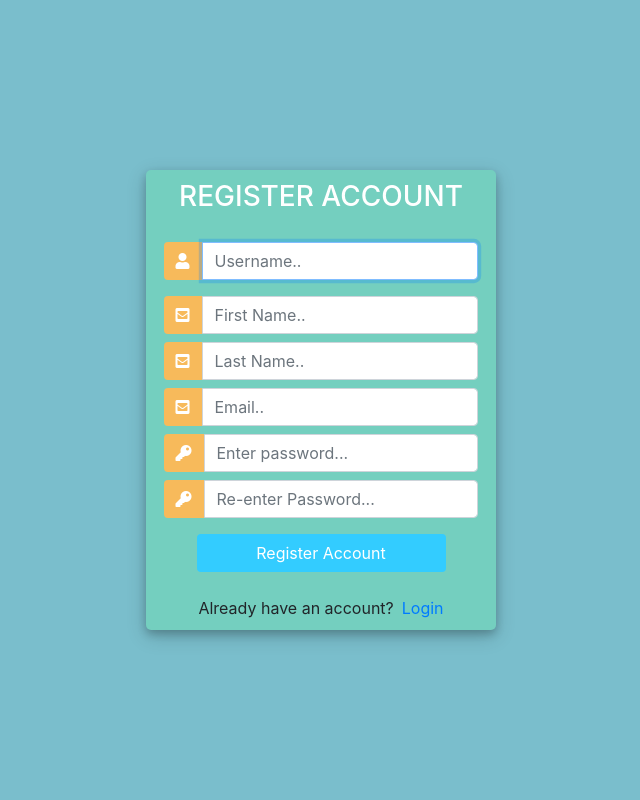
After one commit to alimohammad0816/Customer, a Django app: page /accounts/register/ in a window 1280 px wide. The commit adds this page. Shown: the whole page, without its empty margins (319-959 px from the left). Run offline with Django 3.2, Linux system fonts and the light colour scheme; some libraries are stand-ins or nearby versions.

Commit message:
register , login , permissions

```diff
--- /dev/null
+++ b/accounts/decorators.py
@@ -0,0 +1,35 @@
+from django.http import HttpResponse
+from django.shortcuts import redirect
+
+def unauthenticated_user(views_func):
+    def wrapper_func(request,*args,**kwargs):
+        if request.user.is_authenticated:
+            return redirect('accounts:dashboard')
+        else:
+            return views_func(request,*args,**kwargs)
+    return wrapper_func
+
+def allowed_users(allowed_roles=[]):
+    def decorator(views_func):
+        def wrapper_func(request,*args,**kwargs):
+
+            if request.user.groups.exists():
+                group = request.user.groups.all()[0].name
+            if group in allowed_roles:
+                return views_func(request,*args,**kwargs)
+            else:
+                return HttpResponse('You are not authorized to view')
+
+        return wrapper_func
+    return decorator
+
+def admin_only(views_func):
+    def wrapper_func(request,*args,**kwargs):
+
+        if request.user.groups.exists():
+            group = request.user.groups.all()[0].name
+        if group == 'customer':
+            return redirect('accounts:profile')
+        if group == 'admin':
+            return views_func(request,*args,**kwargs)
+    return wrapper_func
--- a/accounts/forms.py
+++ b/accounts/forms.py
@@ -1,7 +1,18 @@
 from django.forms import ModelForm
+from django.contrib.auth.forms import UserCreationForm
+from django import forms
+from django.contrib.auth.models import User
+
 from .models import Order
+
 
 class OrderForm(ModelForm):
     class Meta:
         model = Order
         fields = '__all__'
+
+
+class CreateUserForm(UserCreationForm):
+    class Meta:
+        model = User
+        fields = ['username','first_name','last_name','email','password1','password2']
--- a/accounts/templates/accounts/navbar.html
+++ b/accounts/templates/accounts/navbar.html
@@ -5,12 +5,17 @@
     </button>
     <div class="collapse navbar-collapse" id="navbarNav">
       <ul class="navbar-nav">
+        {% if request.user.is_staff %}
           <li class="nav-item active">
             <a class="nav-link" href="{% url 'accounts:dashboard' %}">Dashboard</span></a>
           </li>
           <li class="nav-item">
             <a class="nav-link" href="{% url 'accounts:products' %}">Products</a>
           </li>
+        {% endif %}
       </ul>
     </div>
+    <span class="text-white mr-5">Hello,{{request.user}}</span>
+
+    <span><a class='btn btn-outline-danger' href="{% url 'accounts:logout' %}">Logout</a></span>
   </nav>
--- /dev/null
+++ b/accounts/templates/accounts/register.html
@@ -0,0 +1,151 @@
+<!DOCTYPE html>
+<html>
+
+<head>
+	<title>Register</title>
+	<link rel="stylesheet" href="https://stackpath.bootstrapcdn.com/bootstrap/4.1.3/css/bootstrap.min.css" integrity="sha384-MCw98/SFnGE8fJT3GXwEOngsV7Zt27NXFoaoApmYm81iuXoPkFOJwJ8ERdknLPMO" crossorigin="anonymous">
+	<script src="https://ajax.googleapis.com/ajax/libs/jquery/3.3.1/jquery.min.js"></script>
+	<link rel="stylesheet" href="https://use.fontawesome.com/releases/v5.6.1/css/all.css" integrity="sha384-gfdkjb5BdAXd+lj+gudLWI+BXq4IuLW5IT+brZEZsLFm++aCMlF1V92rMkPaX4PP" crossorigin="anonymous">
+
+	<style>
+		body,
+		html {
+			margin: 0;
+			padding: 0;
+			height: 100%;
+			background: #7abecc !important;
+		}
+		.user_card {
+			width: 350px;
+			margin-top: auto;
+			margin-bottom: auto;
+			background: #74cfbf;
+			position: relative;
+			display: flex;
+			justify-content: center;
+			flex-direction: column;
+			padding: 10px;
+			box-shadow: 0 4px 8px 0 rgba(0, 0, 0, 0.2), 0 6px 20px 0 rgba(0, 0, 0, 0.19);
+			-webkit-box-shadow: 0 4px 8px 0 rgba(0, 0, 0, 0.2), 0 6px 20px 0 rgba(0, 0, 0, 0.19);
+			-moz-box-shadow: 0 4px 8px 0 rgba(0, 0, 0, 0.2), 0 6px 20px 0 rgba(0, 0, 0, 0.19);
+			border-radius: 5px;
+
+		}
+
+		.form_container {
+			margin-top: 20px;
+		}
+
+		#form-title{
+			color: #fff;
+		}
+		.login_btn {
+			width: 100%;
+			background: #33ccff !important;
+			color: white !important;
+		}
+		.login_btn:focus {
+			box-shadow: none !important;
+			outline: 0px !important;
+		}
+		.login_container {
+			padding: 0 2rem;
+		}
+		.input-group-text {
+			background: #f7ba5b !important;
+			color: white !important;
+			border: 0 !important;
+			border-radius: 0.25rem 0 0 0.25rem !important;
+		}
+		.input_user,
+		.input_pass:focus {
+			box-shadow: none !important;
+			outline: 0px !important;
+		}
+
+	</style>
+
+</head>
+<body>
+	<div class="container h-100">
+		<div class="d-flex justify-content-center h-100">
+			<div class="user_card">
+				<div class="d-flex justify-content-center">
+					<h3 id="form-title">REGISTER ACCOUNT</h3>
+				</div>
+				<div class="d-flex justify-content-center form_container">
+
+					<form method="POST" action="">
+                        {% csrf_token %}
+						<div class="input-group mb-3">
+							<div class="input-group-append">
+								<span class="input-group-text"><i class="fas fa-user"></i></span>
+							</div>
+							{{form.username}}
+                        </div>
+                        <div class="input-group mb-2">
+							<div class="input-group-append">
+								<span class="input-group-text"><i class="fas fa-envelope-square"></i></span>
+							</div>
+							{{form.first_name}}
+                        </div>
+                        <div class="input-group mb-2">
+							<div class="input-group-append">
+								<span class="input-group-text"><i class="fas fa-envelope-square"></i></span>
+							</div>
+							{{form.last_name}}
+						</div>
+						<div class="input-group mb-2">
+							<div class="input-group-append">
+								<span class="input-group-text"><i class="fas fa-envelope-square"></i></span>
+							</div>
+							{{form.email}}
+						</div>
+						<div class="input-group mb-2">
+							<div class="input-group-append">
+								<span class="input-group-text"><i class="fas fa-key"></i></span>
+							</div>
+							{{form.password1}}
+						</div>
+						<div class="input-group mb-2">
+							<div class="input-group-append">
+								<span class="input-group-text"><i class="fas fa-key"></i></span>
+							</div>
+							{{form.password2}}
+						</div>
+
+				   		<div class="d-flex justify-content-center mt-3 login_container">
+				 			<input class="btn login_btn" type="submit" value="Register Account">
+				   		</div>
+					</form>
+				</div>
+
+				<div class="mt-4">
+					<div class="d-flex justify-content-center links">
+						Already have an account? <a href="{% url 'accounts:login' %}" class="ml-2">Login</a>
+					</div>
+				</div>
+			</div>
+		</div>
+	</div>
+	<script>
+						/* Because i didnt set placeholder values in forms.py they will be set here using vanilla Javascript
+		//We start indexing at one because CSRF_token is considered and input field
+		 */
+
+		//Query All input fields
+		var form_fields = document.getElementsByTagName('input')
+		form_fields[1].placeholder='Username..';
+		form_fields[2].placeholder='First Name..';
+		form_fields[3].placeholder='Last Name..';
+		form_fields[4].placeholder='Email..';
+		form_fields[5].placeholder='Enter password...';
+		form_fields[6].placeholder='Re-enter Password...';
+
+
+		for (var field in form_fields){
+			form_fields[field].className += ' form-control'
+		}
+	</script>
+</body>
+</html>
--- a/accounts/urls.py
+++ b/accounts/urls.py
@@ -1,10 +1,15 @@
 from django.urls import path
 
-from .views import dashboard,customer,products,order_create,order_update,order_delete
+from .views import dashboard,customer,products,order_create,order_update,order_delete,register,loign,UserLogout,profile
 
 app_name = 'accounts'
 
 urlpatterns = [
+    path('register/',register,name='register'),
+    path('login/',loign,name='login'),
+    path('logout/',UserLogout,name='logout'),
+
+    path('profile/',profile,name='profile'),
     path('dashboard/',dashboard,name='dashboard'),
     path('products/',products,name='products'),
     path('customer/<int:pk>/',customer,name='customer'),
--- a/accounts/views.py
+++ b/accounts/views.py
@@ -1,10 +1,54 @@
 from django.shortcuts import render,redirect
 from .models import Customer,Product,Order,tag
-from .forms import OrderForm
 from django.forms import inlineformset_factory
 from .filters import OrderFilter
+from django.contrib.auth.forms import UserCreationForm
+from django.contrib.auth import authenticate,login,logout
+from .forms import OrderForm,CreateUserForm
+from django.contrib import messages
+from django.contrib.auth.decorators import login_required
+from .decorators import unauthenticated_user,allowed_users,admin_only
+from django.contrib.auth.models import Group
+# Create your views here.
+@unauthenticated_user
+def register(request):
+    form = CreateUserForm()
+    if request.method == 'POST':
+        form = CreateUserForm(request.POST)
+        if form.is_valid():
+            user = form.save()
 
-# Create your views here.
+            add_group = Group.objects.get(name='customer')
+            user.groups.add(add_group)
+
+            username = form.cleaned_data.get('username')
+            messages.success(request,f'Account was created for {username}')
+
+            return redirect('accounts:login')
+    context ={'form':form}
+    return render(request,'accounts/register.html',context)
+
+@unauthenticated_user
+def loign(request):
+    if request.method == 'POST':
+        username = request.POST.get('username')
+        password = request.POST.get('password')
+        user = authenticate(request,username=username,password=password)
+        if user is not None:
+            login(request,user)
+            return redirect('accounts:dashboard')
+        else:
+            messages.info(request,'User or Password is incorrect')
+
+    context ={}
+    return render(request,'accounts/login.html',context)
+
+def UserLogout(request):
+    logout(request)
+    return redirect('accounts:login')
+
+@login_required(login_url='accounts:login')
+@admin_only
 def dashboard(request):
     orders = Order.objects.all().order_by('-date_created')
     customers = Customer.objects.all()
@@ -20,16 +64,21 @@ def dashboard(request):
     }
     return render(request,'accounts/dashboard.html',context)
 
+@login_required(login_url='accounts:login')
 def profile(request):
-    pass
+    context={}
+    return render(request,'accounts/user.html',context)
 
+@login_required(login_url='accounts:login')
+@allowed_users(allowed_roles=['admin'])
 def products(request):
     products = Product.objects.all()
     context = {
         'products':products,
     }
     return render(request,'accounts/products.html',context)
-
+@login_required(login_url='accounts:login')
+@allowed_users(allowed_roles=['admin'])
 def customer(request,pk):
     customer = Customer.objects.get(id=pk)
     orders = customer.order_set.all()
@@ -46,7 +95,8 @@ def customer(request,pk):
         'search':search,
     }
     return render(request,'accounts/customer.html',context)
-
+@login_required(login_url='accounts:login')
+@allowed_users(allowed_roles=['admin'])
 def order_create(request,pk):
     OrderFormSet = inlineformset_factory(Customer,Order,fields=('product','status'),extra=2)
     customer = Customer.objects.get(id=pk)
@@ -65,7 +115,8 @@ def order_create(request,pk):
         'form':form,
     }
     return render(request,'accounts/order_form.html',context)
-
+@login_required(login_url='accounts:login')
+@allowed_users(allowed_roles=['admin'])
 def order_update(request,pk):
 
     order = Order.objects.get(id=pk)
@@ -79,7 +130,8 @@ def order_update(request,pk):
         'form':form
     }
     return render(request,'accounts/order_form.html',context)
-
+@login_required(login_url='accounts:login')
+@allowed_users(allowed_roles=['admin'])
 def order_delete(request,pk):
     order = Order.objects.get(id=pk)
     if request.method  == 'POST':
```
Also changed, not shown: accounts/templates/accounts/login.html (added, +124 -0 lines), accounts/templates/accounts/user.html (added, +7 -0 lines), db.sqlite3. Lines whose indentation alone changed are shown as unchanged.
